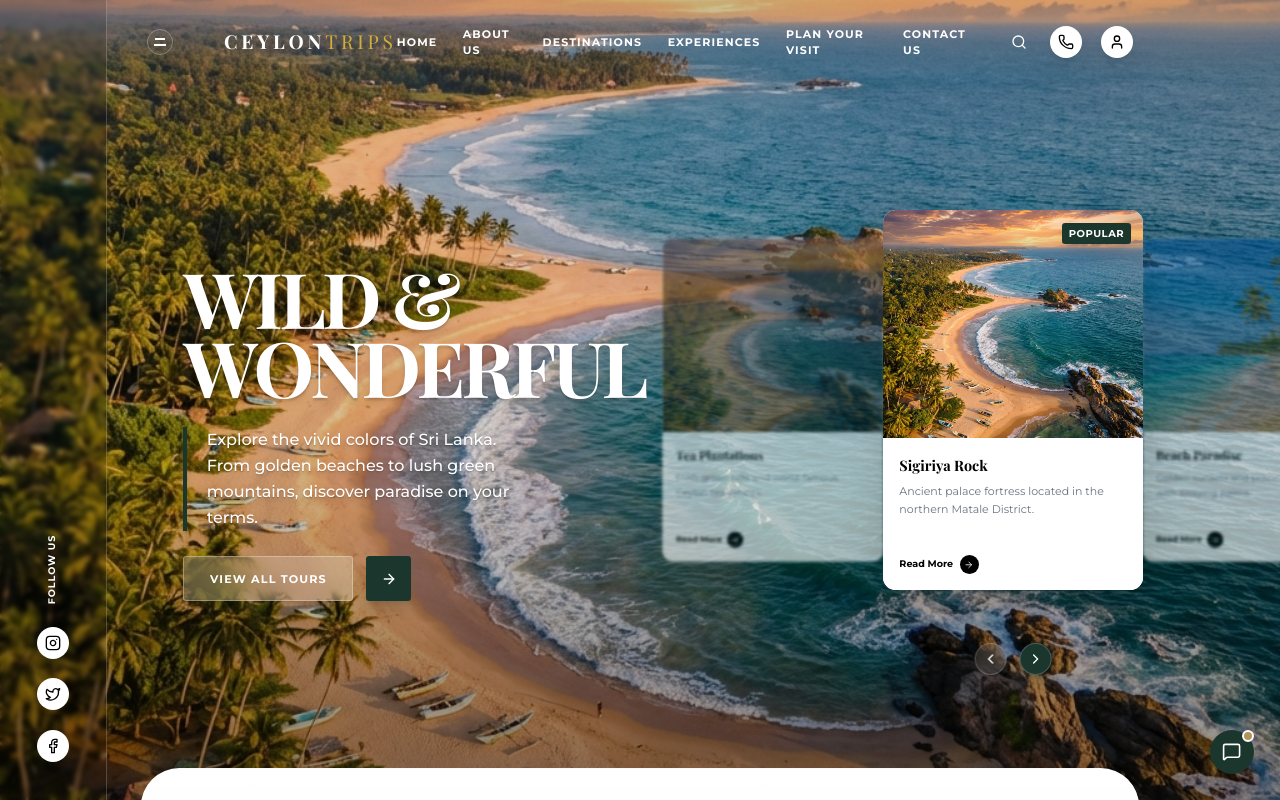
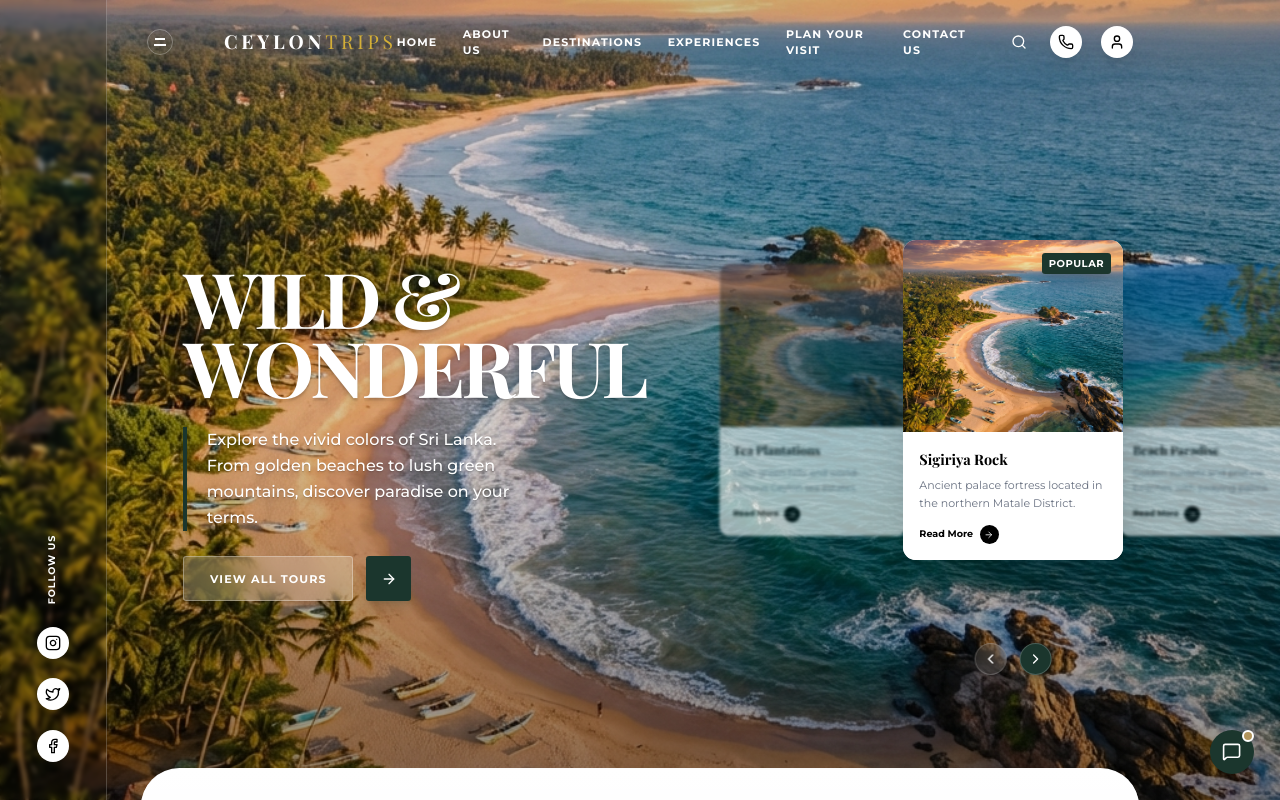
Before and after one commit to NavodaLakshika/Web-Tour, a Next.js app: page / in a window 1280 px wide. Shown: the top 800 px of the page. Built offline with nearby package versions, Linux system fonts and the light colour scheme; a web font is replaced by a local one.

Commit message:
changed the card sizes

```diff
--- a/src/components/shared/Hero.tsx
+++ b/src/components/shared/Hero.tsx
@@ -164,13 +164,13 @@ export const Hero = () => {
                                             animate={{
                                                 opacity: position === 'center' ? 1 : 0.6,
                                                 scale: position === 'center' ? 1 : 0.85,
-                                                x: position === 'center' ? 0 : position === 'left' ? -240 : 240,
+                                                x: position === 'center' ? 0 : position === 'left' ? -200 : 200,
                                                 zIndex: position === 'center' ? 20 : 10,
                                                 filter: position === 'center' ? 'blur(0px)' : 'blur(2px)'
                                             }}
                                             exit={{ opacity: 0, scale: 0.5 }}
                                             transition={{ duration: 0.5, ease: "easeInOut" }}
-                                            className="absolute top-1/2 -translate-y-1/2 w-[260px] h-[380px] bg-white rounded-2xl overflow-hidden shadow-2xl flex flex-col"
+                                            className="absolute top-1/2 -translate-y-1/2 w-[220px] h-[320px] bg-white rounded-2xl overflow-hidden shadow-2xl flex flex-col"
                                         >
                                             <div className="relative h-3/5 w-full">
                                                 <Image
```
